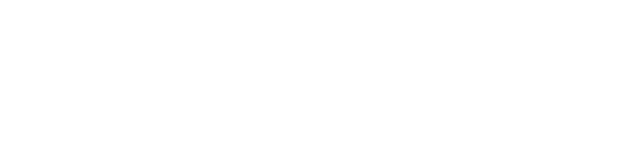
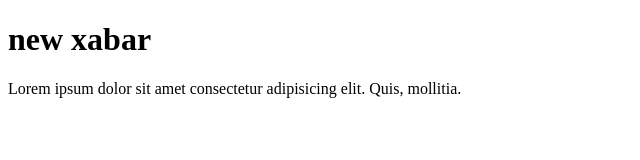
Before and after one commit to Anvarovuz/git-funtamental, a plain HTML site: page index.html in a window 1280 px wide. Shown: the whole page, without its empty margins (0-640 px from the left). Drawn offline with Linux system fonts and the light colour scheme.

Commit message:
add site heading and motto

```diff
--- a/index.html
+++ b/index.html
@@ -8,6 +8,8 @@
 </head>
 <body>
 
+  <h1>new xabar</h1>
+  <p>Lorem ipsum dolor sit amet consectetur adipisicing elit. Quis, mollitia.</p>
 
 </body>
 </html>
```
